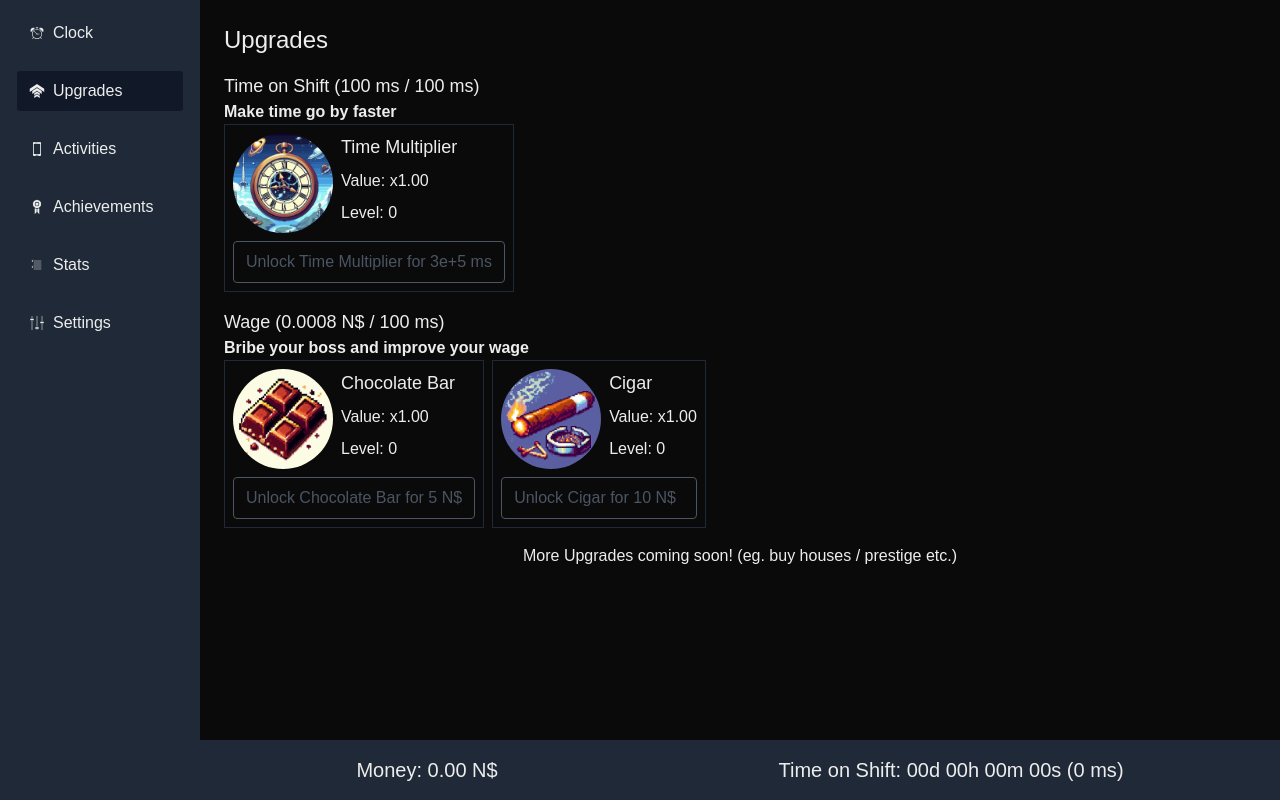
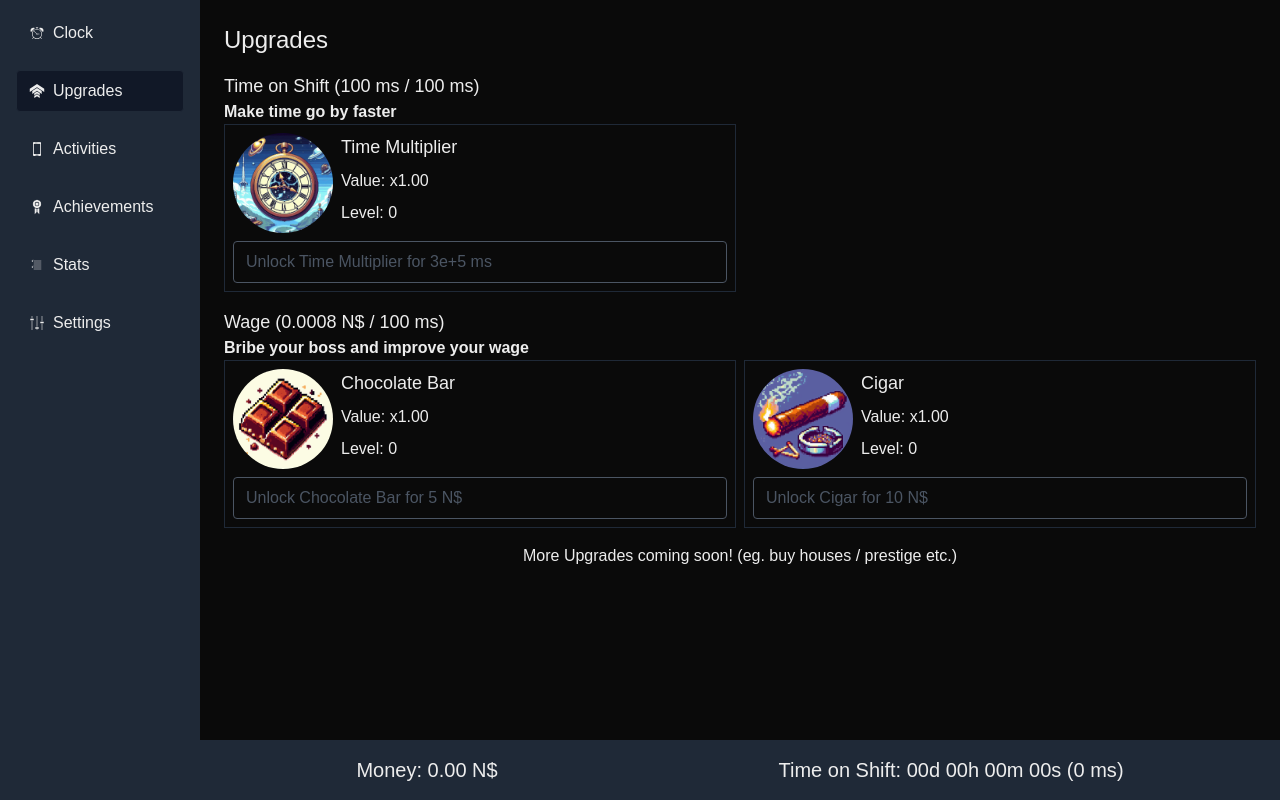
Before and after one commit to enyineer/nissesgen, a Next.js app: page /game/upgrades in a window 1280 px wide. Built offline with nearby package versions, Linux system fonts and the light colour scheme.

Commit message:
Use fixed cols

```diff
--- a/app/game/upgrades/page.tsx
+++ b/app/game/upgrades/page.tsx
@@ -19,7 +19,7 @@
           {gameMath.format(MILLISECONDS_PER_TICK)} ms)
         </h3>
         <h4 className="text-md font-bold">Make time go by faster</h4>
-        <div className="flex gap-2 xl:flex-row flex-col">
+        <div className="grid grid-cols-1 gap-2 xl:grid-cols-2">
           <UpgradeCard upgrade={time.timeMultiplierUpgrade} />
         </div>
       </div>
@@ -31,7 +31,7 @@
         <h4 className="text-md font-bold">
           Bribe your boss and improve your wage
         </h4>
-        <div className="flex gap-2 xl:flex-row flex-col">
+        <div className="grid grid-cols-1 gap-2 xl:grid-cols-2">
           <UpgradeCard upgrade={money.chocolateUpgrade} />
           <UpgradeCard upgrade={money.cigarUpgrade} />
         </div>
```
